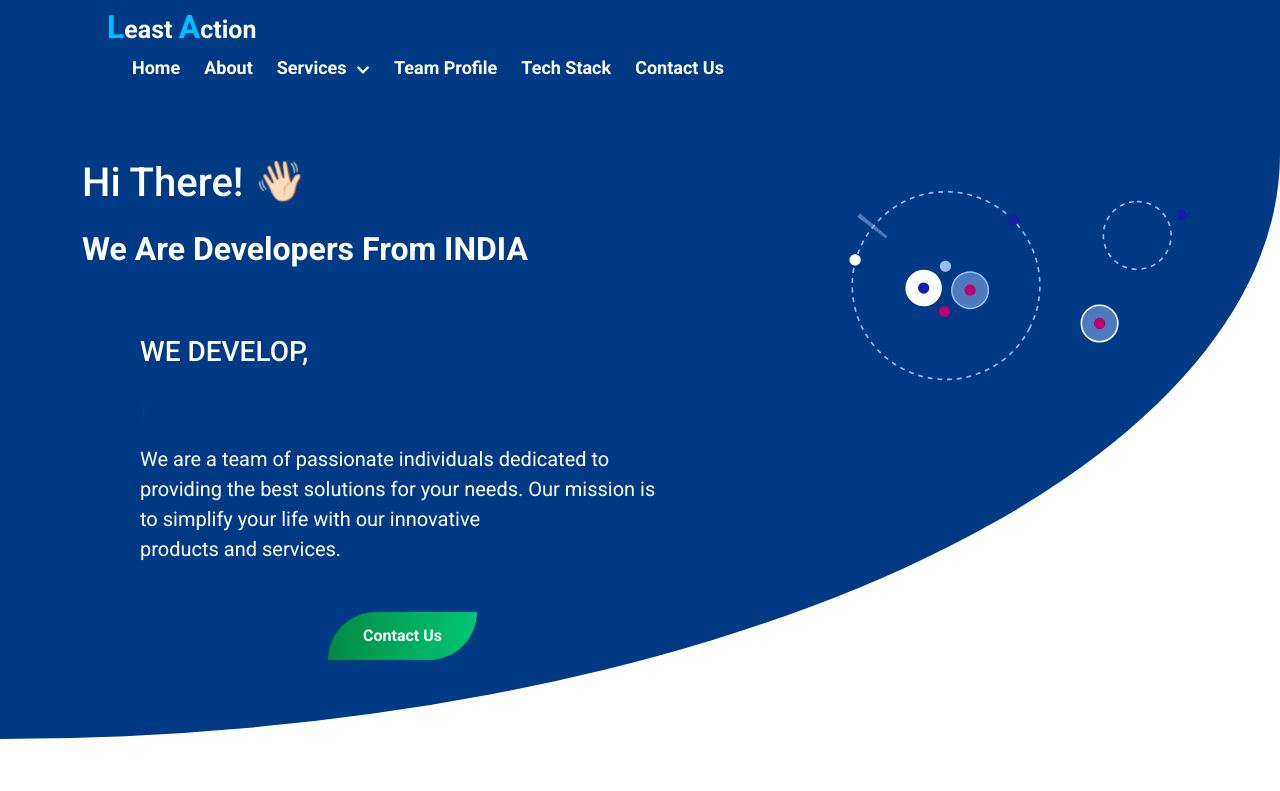
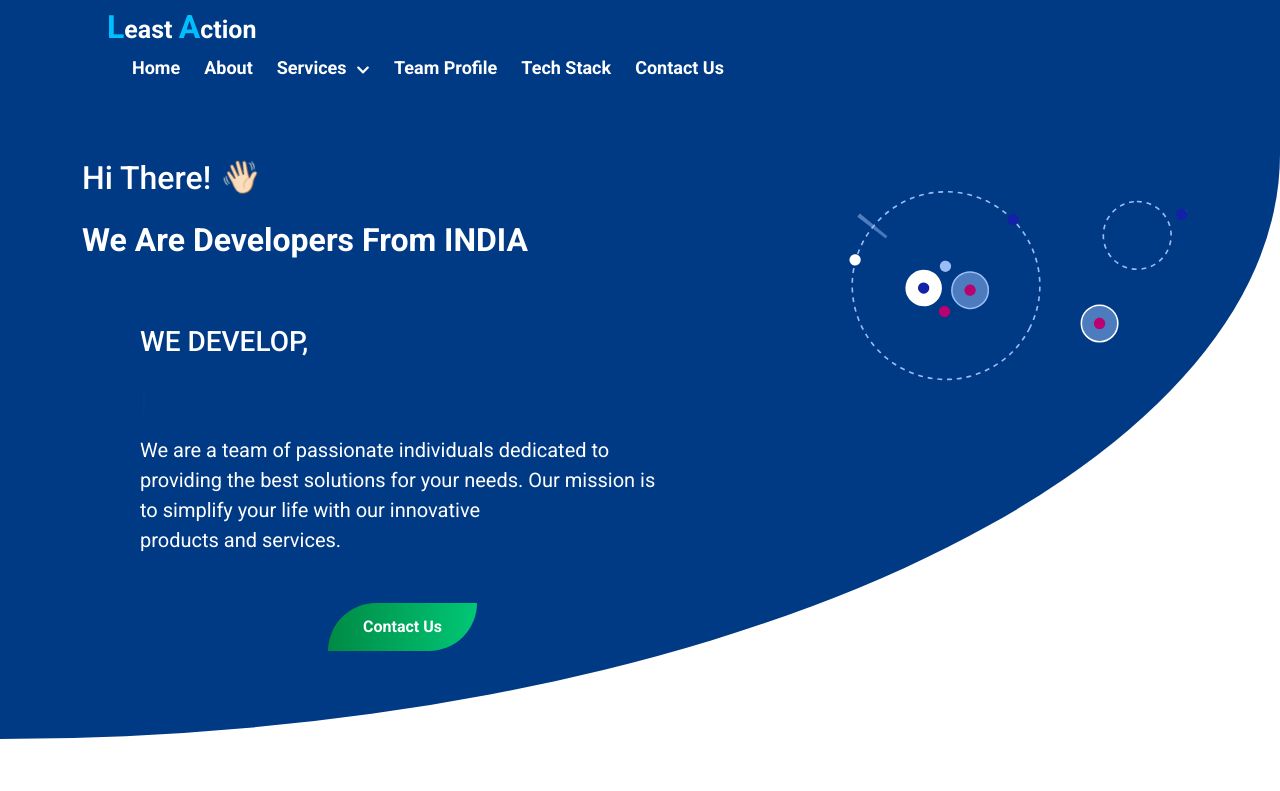
Before and after one commit to dheenadha/service-portfolio, a React (Vite) app: page / in a window 1280 px wide. Shown: the top 791 px of the page. Built offline with nearby package versions, Linux system fonts and the light colour scheme; no server answers.

Commit message:
Update Home.jsx

```diff
--- a/src/Pages/Home.jsx
+++ b/src/Pages/Home.jsx
@@ -19,12 +19,12 @@ const Home = () => {
             <Container className="home-content">
               <Row>
                 <Col md={7} className="home-header">
-                  <h1 style={{ paddingBottom: 15 }} className="heading">
+                  <h2 style={{ paddingBottom: 15 }} className="heading">
                     Hi There!{" "}
                     <span className="wave" role="img" aria-labelledby="wave">
                       👋🏻
                     </span>
-                  </h1>
+                  </h2>
 
                   <h2 className="heading-name">
                     <strong className="main-name">
```
